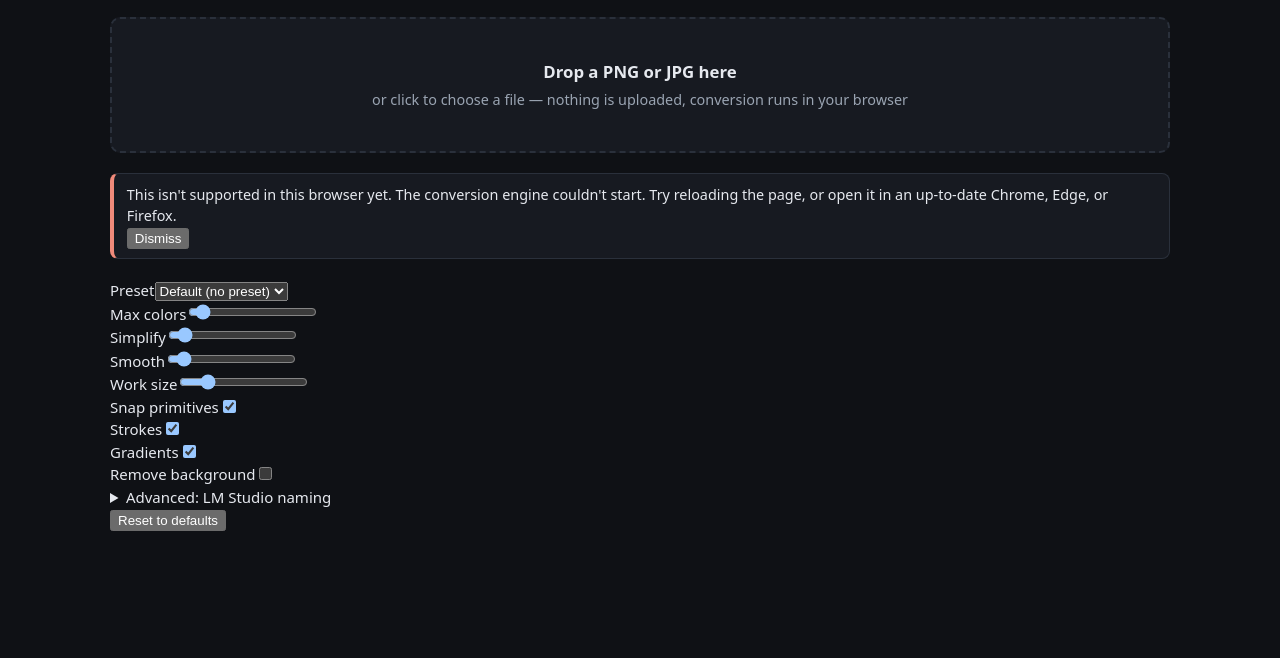
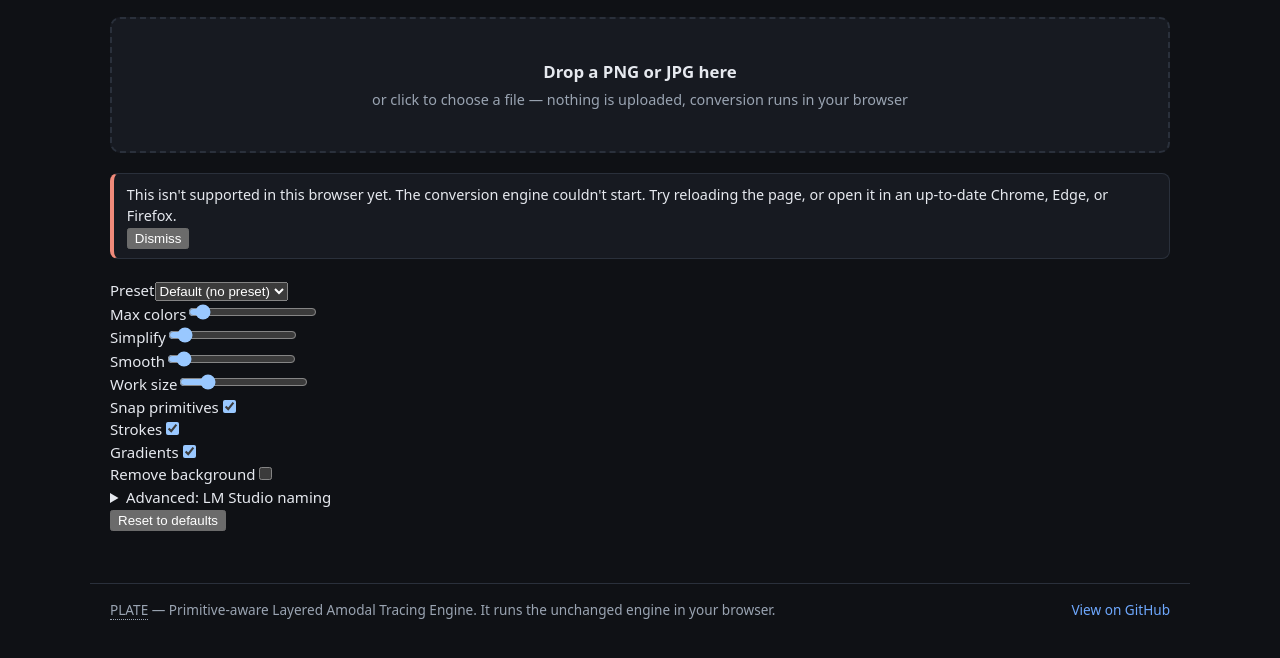
Before and after one commit to Digital-Defiance/PLATE, a website with bundled scripts: page web/index.html in a window 1280 px wide. Shown: the part 64-722 px from the top of the page. Built offline with nearby package versions, Linux system fonts and the light colour scheme; files whose address does not match are found by name.

Commit message:
web: add footer with GitHub backlink and PLATE name explanation
Always-visible site chrome (not the owner-gated power-user links): a footer
that expands the acronym — PLATE = Primitive-aware Layered Amodal Tracing
Engine — and links back to the source at github.com/Digital-Defiance/PLATE
(new tab, rel=noopener). Static HTML/CSS only; no engine, JS module, or
dependency change. Suite stays green (typecheck, 256 web tests, smoke
byte-identical); the footer ships in the deployed dist/index.html.

```diff
--- a/web/index.html
+++ b/web/index.html
@@ -369,6 +369,47 @@
         outline-offset: 2px;
       }
 
+      /* Site footer: always-visible chrome — the name explanation and a
+         backlink to the GitHub source. Not the owner-gated power-user links. */
+      footer.app-footer {
+        max-width: 1100px;
+        margin: 2rem auto 0;
+        padding: 1rem 1.25rem 2rem;
+        border-top: 1px solid var(--border);
+        color: var(--muted);
+        font-size: 0.85rem;
+        display: flex;
+        flex-wrap: wrap;
+        align-items: baseline;
+        gap: 0.4rem 0.9rem;
+        justify-content: space-between;
+      }
+
+      footer.app-footer .footer-name {
+        margin: 0;
+      }
+
+      footer.app-footer abbr {
+        text-decoration: none;
+        border-bottom: 1px dotted var(--muted);
+        cursor: help;
+      }
+
+      footer.app-footer .footer-link {
+        color: var(--accent);
+        text-decoration: none;
+      }
+
+      footer.app-footer .footer-link:hover,
+      footer.app-footer .footer-link:focus-visible {
+        text-decoration: underline;
+      }
+
+      footer.app-footer .footer-link:focus-visible {
+        outline: 2px solid var(--accent);
+        outline-offset: 2px;
+      }
+
       .sr-only {
         position: absolute;
         width: 1px;
@@ -465,6 +506,25 @@
     </main>
 
     <!--
+      Always-visible footer: explains the PLATE name and links back to the
+      source on GitHub. This is static site chrome, separate from the
+      owner-gated power-user links (#power-user-links) in the header.
+    -->
+    <footer class="app-footer">
+      <p class="footer-name">
+        <abbr title="Primitive-aware Layered Amodal Tracing Engine">PLATE</abbr>
+        &mdash; Primitive-aware Layered Amodal Tracing Engine. It runs the
+        unchanged engine in your browser.
+      </p>
+      <a
+        class="footer-link"
+        href="https://github.com/Digital-Defiance/PLATE"
+        target="_blank"
+        rel="noopener noreferrer"
+      >View on GitHub</a>
+    </footer>
+
+    <!--
       Module entry point. Phase 2 tasks add web/src/main.ts, which constructs a
       PlateClient, wires the drop zone / intake, progress, preview, layer list
       and download control to the ids above, and keeps all heavy work in the
```
